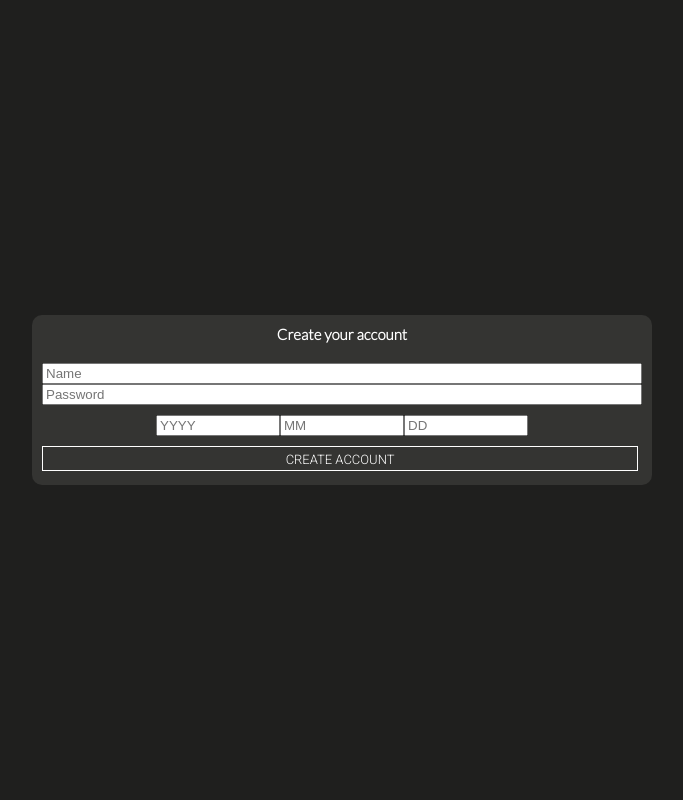
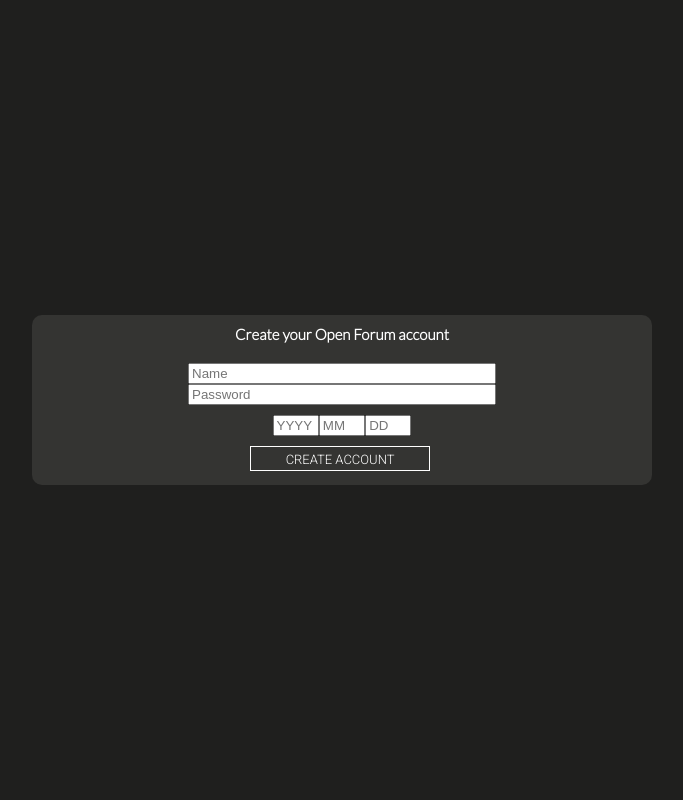
Before and after one commit to Ekoda/OpenForumProject, a Flask app: page /signup in a window 1280 px wide. Shown: the whole page, without its empty margins (298-981 px from the left). Run offline with Flask 2, Linux system fonts and the light colour scheme; some libraries are stand-ins or nearby versions.

Commit message:
functioning signup page (#18)

```diff
--- a/app/static/css/style.css
+++ b/app/static/css/style.css
@@ -424,14 +424,17 @@
 
 
 #signupcontainer{
-    width: 100vw;
-    height: 100vh;
+    width: 100%;
+    height: 100%;
+    position: fixed;
     background-color: #1F1F1E;
     display: flex;
     flex-direction: column;
     align-items: center;
     justify-content: center;
     text-align: center;
+    font-family: 'Lato', sans-serif;
+
 
 }
 
@@ -444,6 +447,7 @@
     display: flex;
     flex-direction: column;
     justify-content: center;
+    align-items: center;
     padding: 10px;
     border-radius: 10px;
 
@@ -458,10 +462,18 @@
 }
 
 .birthdate{
-    width: 20%;
+    width: 30%;
 }
 
 #createacctext{
     padding-bottom: 20px;
     color: white;
 }
+
+.signupinput{
+    width: 50%;
+}
+
+#signupacc{
+    width: 30%;
+}
--- a/app/static/js/main.js
+++ b/app/static/js/main.js
@@ -29,8 +29,8 @@
 */
 
 // Temporary Sign in
-$('.sign').on("click", function(){
-    $('#signbox').css('display', 'none')
+$('#signin').on("click", function(){
+    $('.sign').css('display', 'none')
     $('#info').css('display', 'flex')
     $('#picture').css('display', 'block')
 
--- a/app/templates/main.html
+++ b/app/templates/main.html
@@ -18,8 +18,8 @@
           <div id="brand"><p>Open Forum</p></div>
 
           <div id="signbox">
-            <a href="#" class="sign">Sign in</a>
-            <a href="#" class="sign">Create account</a>
+            <a href="#" class="sign" id="signin">Sign in</a>
+            <a href="/signup" class="sign">Create account</a>
           </div>
 
           <div id="info">
--- a/app/templates/signup.html
+++ b/app/templates/signup.html
@@ -4,15 +4,15 @@
 
 <div id="signupcontainer">
     <div id="signupbox">
-        <h4 id="createacctext">Create your account</h4>
-        <input type=email placeholder="Name">
-        <input type=password placeholder="Password">
+        <h4 id="createacctext">Create your Open Forum account</h4>
+        <input class="signupinput" type=email placeholder="Name">
+        <input class="signupinput" type=password placeholder="Password">
         <div id="YYYYMMDD">
             <input type="number" min="1900" max="2099" step="1" value="YYYY" placeholder="YYYY" class="birthdate" />
             <input type="number" min="1" max="12" step="1" value="MM" placeholder="MM" class="birthdate"/>
             <input type="number" min="1" max="31" step="1" value="DD" placeholder="DD" class="birthdate"/>
         </div>
-        <a href="#" class="sign">Create account</a>
+        <a href="#" class="sign" id="signupacc">Create account</a>
     </div>
 </div>
 
```
